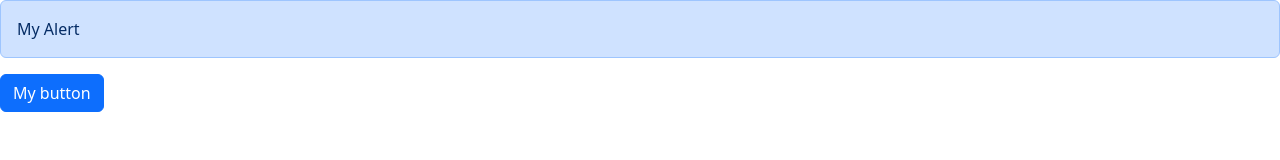
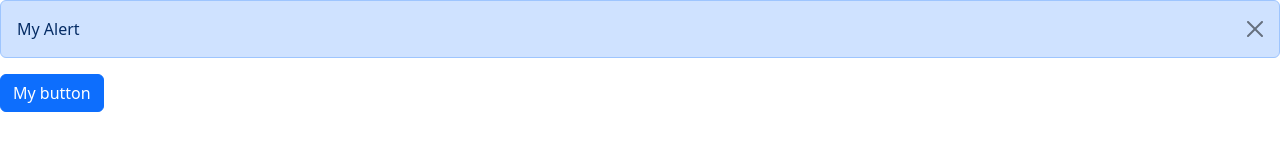
Before and after one commit to Christophe-Saury/First-react-app, a React (Vite) app in the folder first-react-app/: page / in a window 1280 px wide. Both pictures are taken after a click on the button "My button". Shown: the top 160 px of the page. Built offline with nearby package versions, Linux system fonts and the light colour scheme.

Commit message:
added a close button on the alert

```diff
--- a/first-react-app/src/App.tsx
+++ b/first-react-app/src/App.tsx
@@ -8,7 +8,9 @@ function App() {
 
   return (
     <div>
-      {alertVisible && <Alert> My Alert </Alert>}
+      {alertVisible && (
+        <Alert onClose={() => setAlertVisibility(false)}> My Alert </Alert>
+      )}
       <Button color="primary" onClick={() => setAlertVisibility(true)}>
         My button
       </Button>
--- a/first-react-app/src/components/Alert.tsx
+++ b/first-react-app/src/components/Alert.tsx
@@ -2,10 +2,22 @@ import { ReactNode } from "react";
 
 interface Props {
   children: ReactNode;
+  onClose: () => void;
 }
 
-const Alert = ({ children }: Props) => {
-  return <div className="alert alert-primary">{children}</div>;
+const Alert = ({ children, onClose }: Props) => {
+  return (
+    <div className="alert alert-primary alert-dismissible">
+      {children}
+      <button
+        type="button"
+        className="btn-close"
+        data-bs-dismiss="alert"
+        aria-label="Close"
+        onClick={onClose}
+      ></button>
+    </div>
+  );
 };
 
 export default Alert;
```
